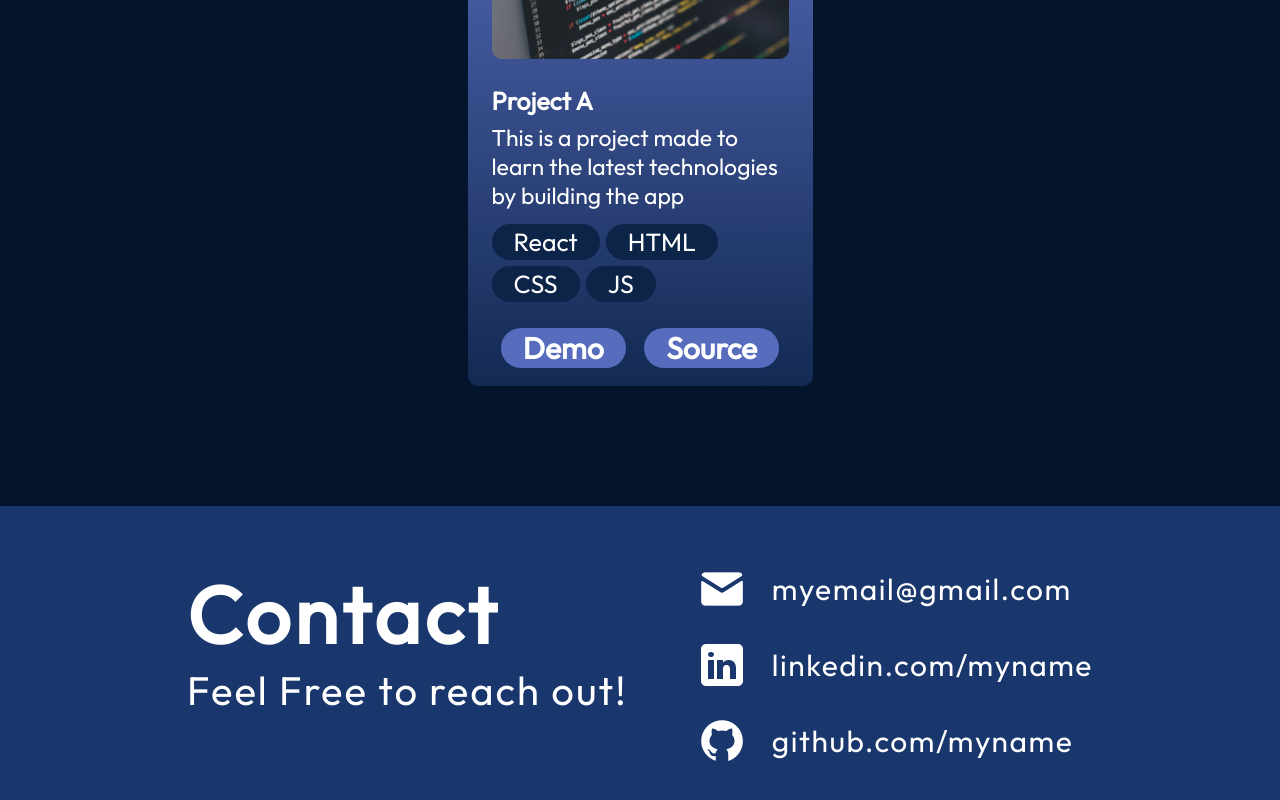
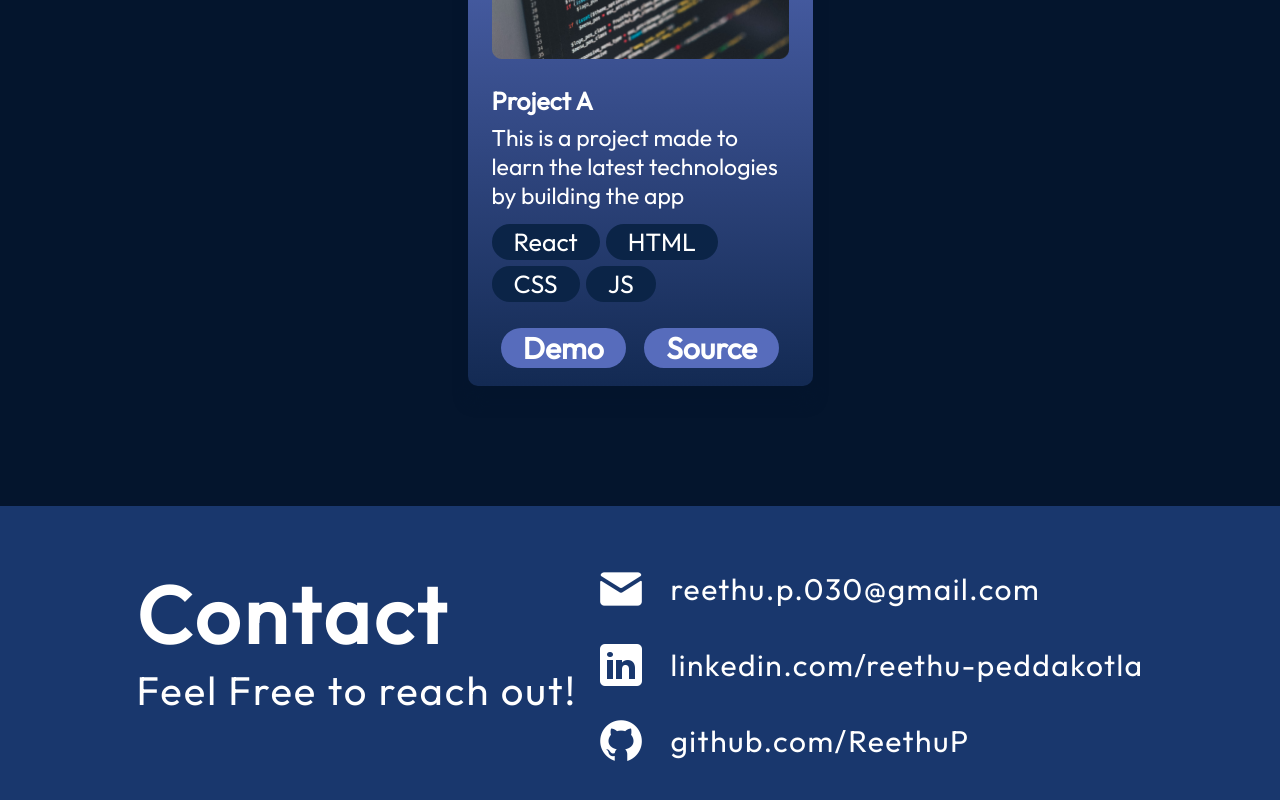
Before and after one commit to ReethuP/portfolio, a React (Vite) app: page / in a window 1280 px wide. Shown: the part 2259-3059 px from the top of the page. Built offline with nearby package versions, Linux system fonts and the light colour scheme.

Commit message:
Latest changes

```diff
--- a/src/components/Contact/Contact.jsx
+++ b/src/components/Contact/Contact.jsx
@@ -11,7 +11,7 @@ export const Contact = () => {
       <ul className={styles.links}>
         <li className={styles.link}>
           <img src={getImageURL("contact/emailIcon.png")} alt="Email icon" />
-          <a href="mailto:reethu.p.030@gmail.com">myemail@gmail.com</a>
+          <a href="mailto:reethu.p.030@gmail.com">reethu.p.030@gmail.com</a>
         </li>
         <li className={styles.link}>
           <img
@@ -19,12 +19,12 @@ export const Contact = () => {
             alt="LinkedIn icon"
           />
           <a href="https://www.linkedin.com/in/reethu-peddakotla-b77373196/">
-            linkedin.com/myname
+            linkedin.com/reethu-peddakotla
           </a>
         </li>
         <li className={styles.link}>
           <img src={getImageURL("contact/githubIcon.png")} alt="Github icon" />
-          <a href="https://github.com/ReethuP">github.com/myname</a>
+          <a href="https://github.com/ReethuP">github.com/ReethuP</a>
         </li>
       </ul>
     </footer>
```
